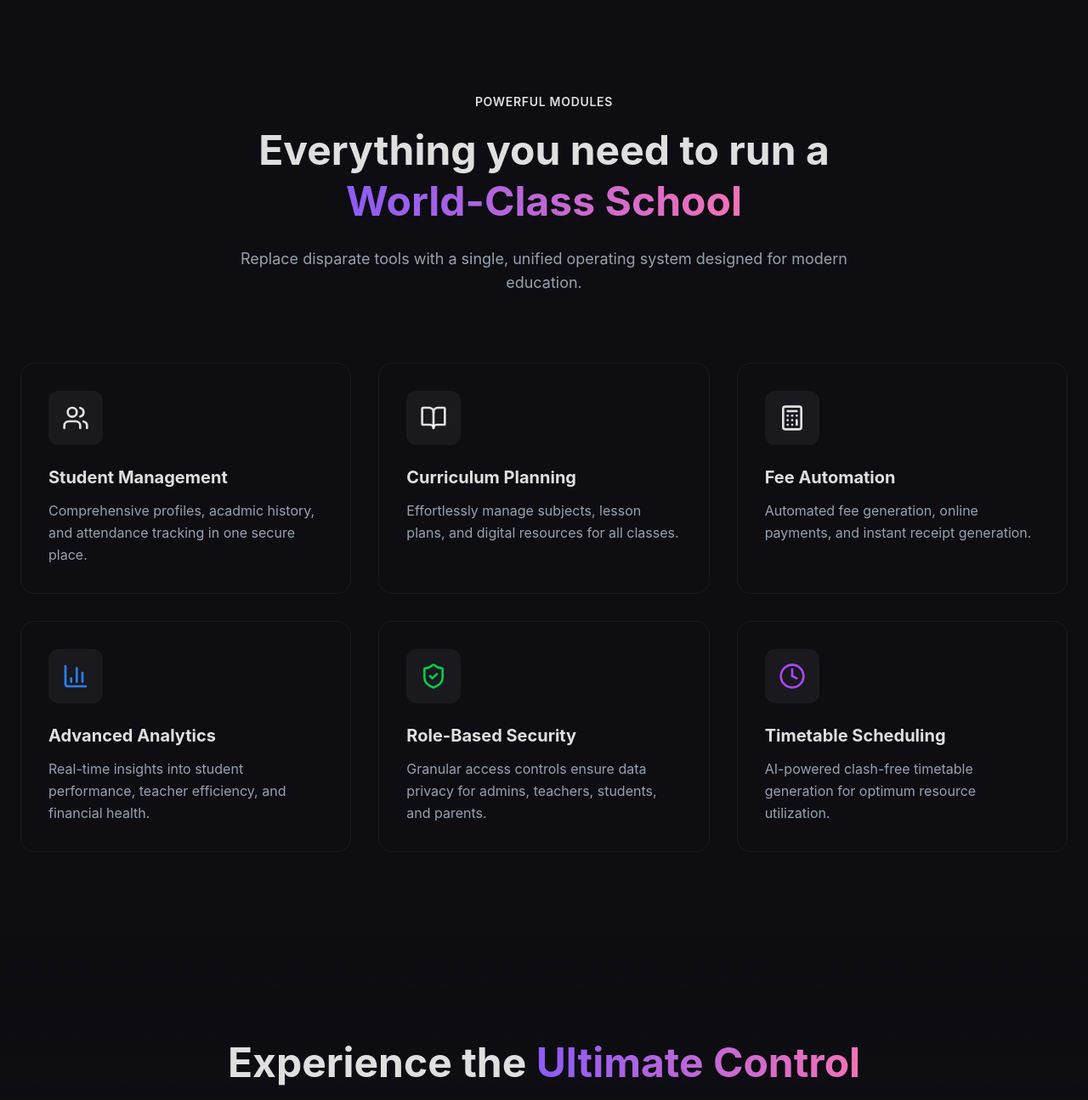
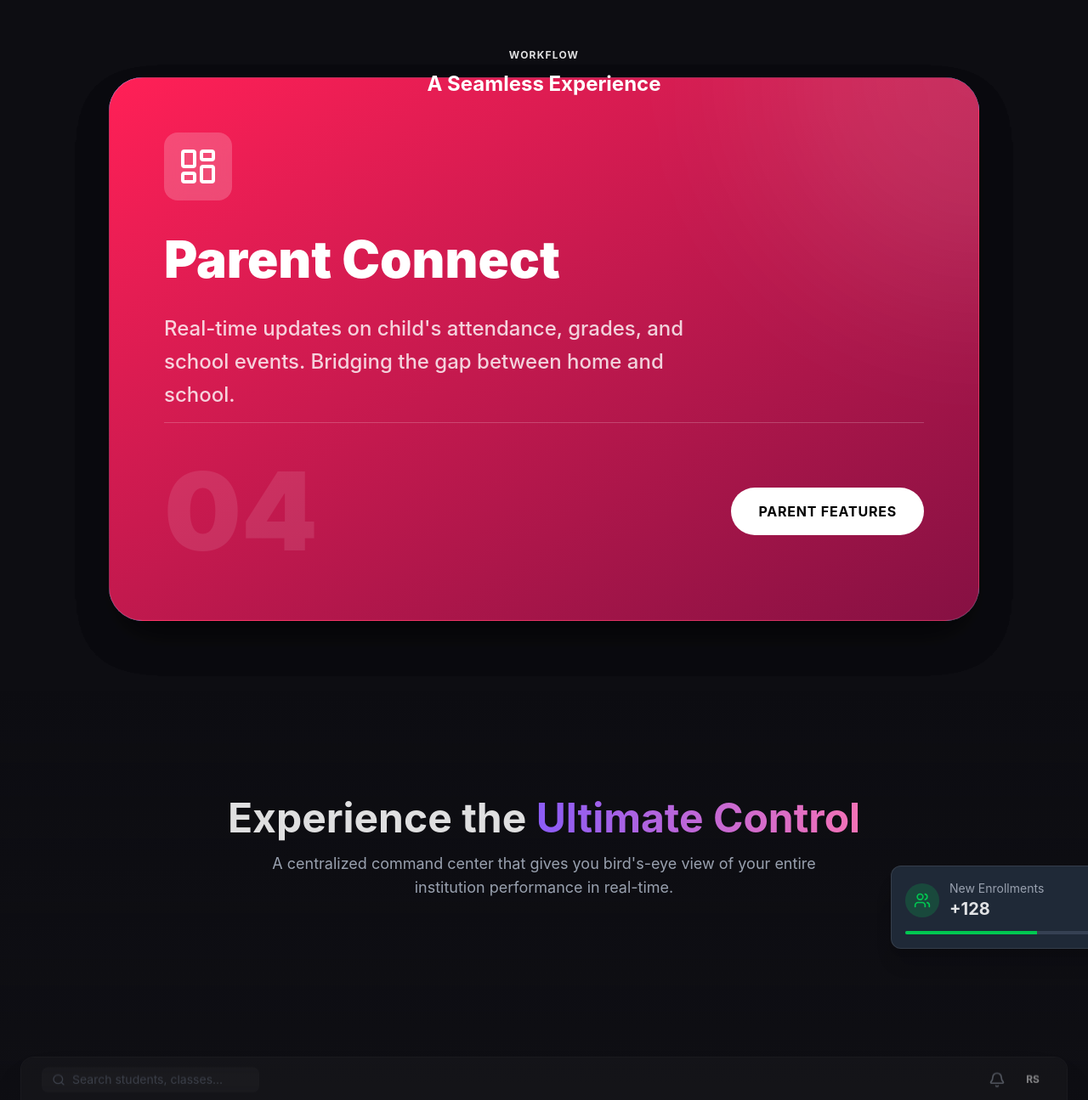
Before and after one commit to Naseer-047/School-website, a React app in the folder frontend/: page / in a window 1280 px wide. Shown: the part 1371-2666 px from the top of the page at 85% size. Built offline with nearby package versions, Linux system fonts and the light colour scheme; the HTML template or start-up script is replaced by a standard one.

Commit message:
Add StackedCards component featuring a GSAP scroll-triggered stacking animation for showcasing features.

```diff
--- /dev/null
+++ b/frontend/src/components/landing/StackedCards.jsx
@@ -0,0 +1,142 @@
+import React, { useEffect, useRef } from 'react';
+import { gsap } from 'gsap';
+import { ScrollTrigger } from 'gsap/ScrollTrigger';
+import { LayoutDashboard, Users, GraduationCap, ShieldCheck } from 'lucide-react';
+
+gsap.registerPlugin(ScrollTrigger);
+
+const StackedCards = () => {
+    const containerRef = useRef(null);
+    const cardsWrapperRef = useRef(null);
+
+    const cards = [
+        {
+            title: "Admin Control Center",
+            description: "Direct the entire institution from a single command post. Monitoring financials, staff performance, and global settings has never been this intuitive.",
+            icon: <ShieldCheck className="w-12 h-12 text-white" />,
+            color: "from-purple-600 to-indigo-900",
+            buttonText: "Explore Admin Panel"
+        },
+        {
+            title: "Teacher Workspace",
+            description: "Empower educators with digital tools for grading, attendance, and lesson planning. Less paperwork, more teaching.",
+            icon: <Users className="w-12 h-12 text-white" />,
+            color: "from-emerald-500 to-teal-900",
+            buttonText: "See Teacher Tools"
+        },
+        {
+            title: "Student Portal",
+            description: "A gamified learning experience where students track progress, submit assignments, and access resources anywhere.",
+            icon: <GraduationCap className="w-12 h-12 text-white" />,
+            color: "from-blue-500 to-cyan-900",
+            buttonText: "View Student Dashboard"
+        },
+        {
+            title: "Parent Connect",
+            description: "Real-time updates on child's attendance, grades, and school events. Bridging the gap between home and school.",
+            icon: <LayoutDashboard className="w-12 h-12 text-white" />,
+            color: "from-rose-500 to-pink-900",
+            buttonText: "Parent Features"
+        }
+    ];
+
+    useEffect(() => {
+        const mm = gsap.matchMedia();
+        const wrapper = cardsWrapperRef.current;
+        const cardElements = gsap.utils.toArray('.stacked-card');
+
+        mm.add("(min-width: 768px)", () => {
+            const tl = gsap.timeline({
+                scrollTrigger: {
+                    trigger: containerRef.current,
+                    start: "top top",
+                    end: `+=${cards.length * 100}%`,
+                    scrub: true,
+                    pin: true,
+                    anticipatePin: 1
+                }
+            });
+
+            cardElements.forEach((card, index) => {
+                if (index > 0) {
+                    gsap.set(card, { y: window.innerHeight }); // Start below viewport
+
+                    tl.to(card, {
+                        y: 0, // Move to top (stacking)
+                        duration: 1,
+                        ease: "none" // Linear styling for smooth stacking
+                    });
+                }
+            });
+        });
+
+        return () => mm.revert();
+    }, []);
+
+    return (
+        <section ref={containerRef} className="bg-background relative">
+            <div ref={cardsWrapperRef} className="h-screen w-full flex items-center justify-center overflow-hidden sticky top-0">
+
+                {/* Introduction Text (Fades out) */}
+                <div className="absolute top-10 left-1/2 -translate-x-1/2 text-center z-10 hidden md:block">
+                    <span className="text-primary font-bold tracking-widest uppercase text-xs">Workflow</span>
+                    <h2 className="text-2xl font-bold text-white mt-2">A Seamless Experience</h2>
+                </div>
+
+                <div className="relative w-full max-w-5xl h-[80vh] px-6">
+                    {cards.map((card, index) => (
+                        <div
+                            key={index}
+                            className={`stacked-card absolute top-0 left-0 w-full h-full rounded-[40px] p-8 md:p-16 flex flex-col justify-between overflow-hidden shadow-2xl border border-white/10 bg-gradient-to-br ${card.color}`}
+                            style={{ zIndex: index + 1 }} // Ensure proper stacking order
+                        >
+                            {/* Decorative Background */}
+                            <div className="absolute top-0 right-0 w-[500px] h-[500px] bg-white/10 rounded-full blur-[100px] -translate-y-1/2 translate-x-1/2 pointer-events-none"></div>
+
+                            {/* Card Header */}
+                            <div className="relative z-10">
+                                <div className="bg-white/20 w-fit p-4 rounded-2xl mb-8 backdrop-blur-md">
+                                    {card.icon}
+                                </div>
+                                <h3 className="text-4xl md:text-6xl font-black text-white mb-6 leading-tight max-w-3xl">
+                                    {card.title}
+                                </h3>
+                                <p className="text-lg md:text-2xl text-white/80 max-w-2xl leading-relaxed font-medium">
+                                    {card.description}
+                                </p>
+                            </div>
+
+                            {/* Card Footer */}
+                            <div className="relative z-10 flex items-center justify-between mt-auto pt-10 border-t border-white/20">
+                                <span className="text-6xl md:text-9xl font-black text-white/10 select-none">
+                                    0{index + 1}
+                                </span>
+                                <button className="px-8 py-4 bg-white text-black rounded-full font-bold uppercase tracking-wider hover:bg-gray-200 transition-colors">
+                                    {card.buttonText}
+                                </button>
+                            </div>
+                        </div>
+                    ))}
+                </div>
+            </div>
+
+            {/* Spacer for mobile to allow natural scrolling if pinning is disabled */}
+            <div className="md:hidden flex flex-col gap-6 px-6 py-20">
+                 {cards.map((card, index) => (
+                    <div key={index} className={`rounded-[32px] p-8 bg-gradient-to-br ${card.color} border border-white/10`}>
+                        <div className="bg-white/20 w-fit p-3 rounded-xl mb-4 backdrop-blur-md">
+                            {card.icon}
+                        </div>
+                        <h3 className="text-2xl font-bold text-white mb-3">{card.title}</h3>
+                         <p className="text-sm text-white/80 mb-6">{card.description}</p>
+                         <button className="px-6 py-3 bg-white text-black rounded-full text-xs font-bold uppercase tracking-wider w-full">
+                            {card.buttonText}
+                        </button>
+                    </div>
+                 ))}
+            </div>
+        </section>
+    );
+};
+
+export default StackedCards;
--- a/frontend/src/pages/LandingPage.jsx
+++ b/frontend/src/pages/LandingPage.jsx
@@ -1,7 +1,7 @@
 import React from 'react';
 import Navbar from '../components/landing/Navbar';
 import Hero from '../components/landing/Hero';
-import Features from '../components/landing/Features';
+import StackedCards from '../components/landing/StackedCards';
 import ProductShowcase from '../components/landing/ProductShowcase';
 import BentoGrid from '../components/landing/BentoGrid';
 import Pricing from '../components/landing/Pricing';
@@ -13,7 +13,7 @@ const LandingPage = () => {
         <div className="bg-background min-h-screen text-foreground selection:bg-primary selection:text-white overflow-x-hidden">
             <Navbar />
             <Hero />
-            <Features />
+            <StackedCards />
             <ProductShowcase />
             <BentoGrid />
             <Pricing />
```
